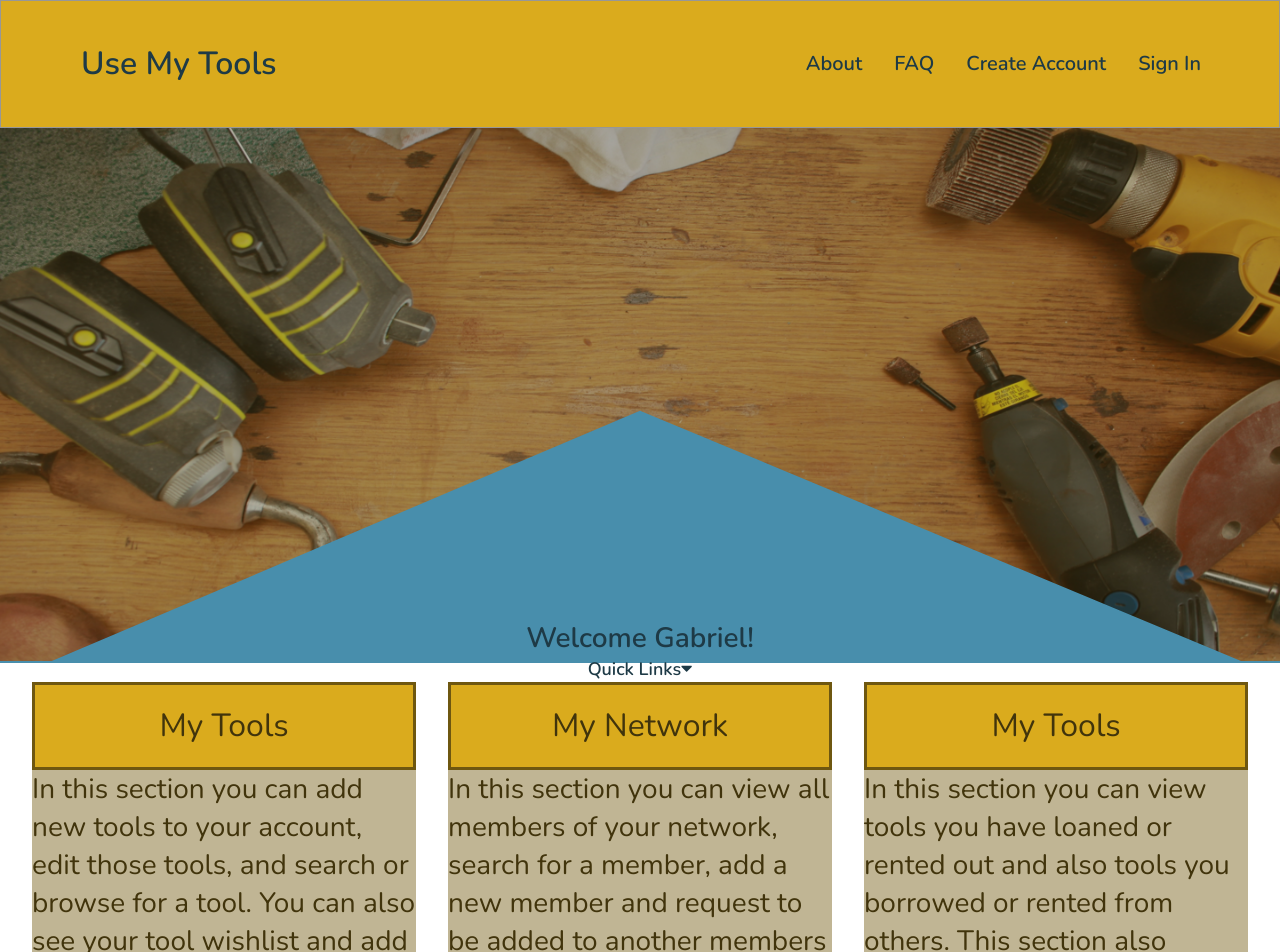
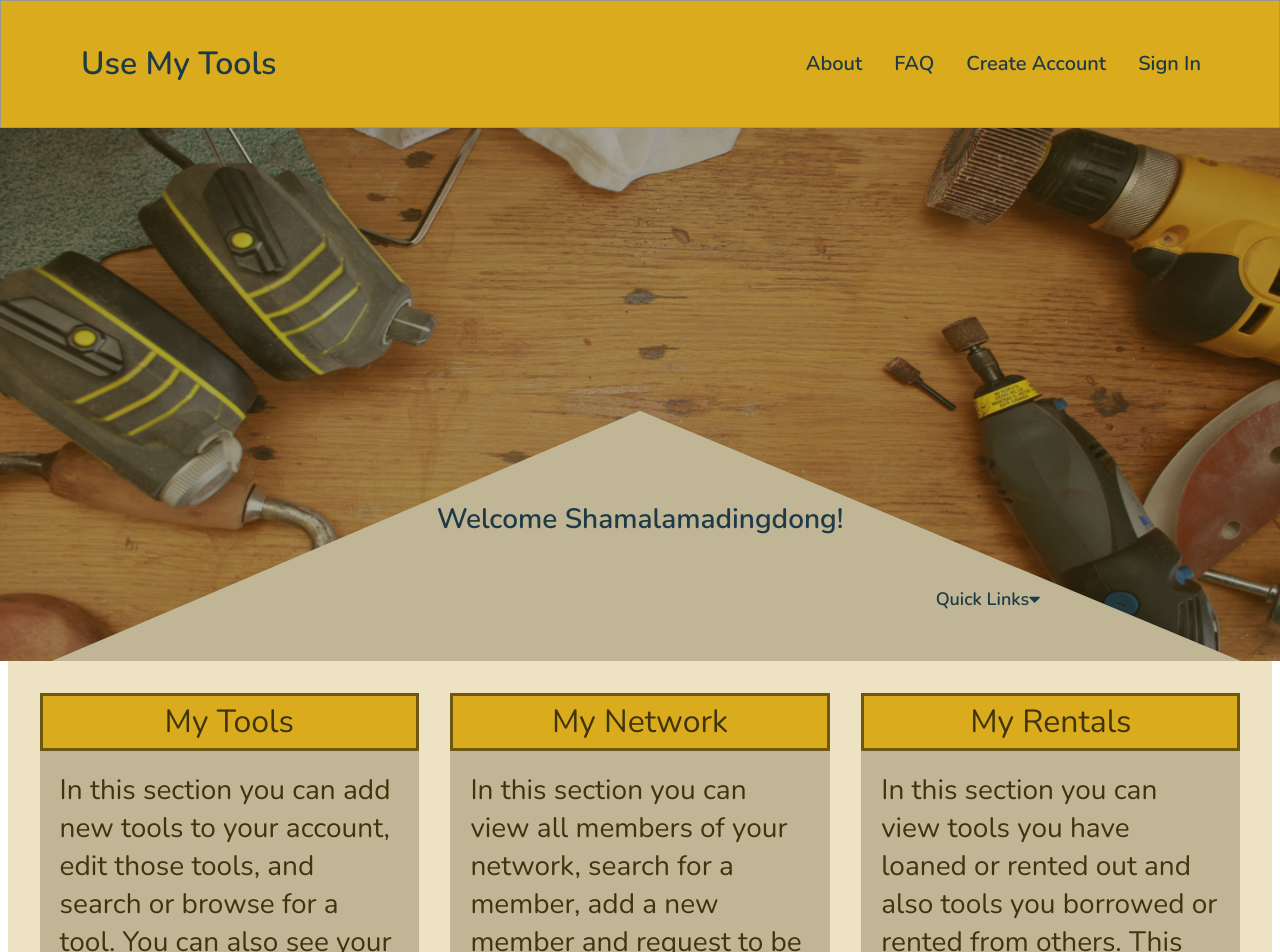
Before and after one commit to emmanormana/Build-project, a React (Create React App) app: page /dashboard in a window 1280 px wide. Shown: the top 952 px of the page. Built offline with nearby package versions, Linux system fonts and the light colour scheme.

Commit message:
styled dashboard component

```diff
--- a/src/components/auth/CreateAccount.jsx
+++ b/src/components/auth/CreateAccount.jsx
@@ -10,9 +10,9 @@ import {BottomContent, Form, FormTop, H4, Wrapper } from "../styles/signInFormSt
 import { LargerSubmitButton, UserThumbnail, TestamonialContainer, TestamonialText, TestamonialName, NameInputGroup, CreateAccountInputGroup } from "../styles/createAccountStyle";
 
 const required = value => (value ? undefined : '*Required');
-const maxLength = max => value => value && value.length > max ? `Must be ${max} characters or less` : undefined;
-const minLength = min => value => value && value.length < min ? `Must be ${min} characters or more` : undefined;
-const email = value => value && !/^[A-Z0-9._%+-]+@[A-Z0-9.-]+\.[A-Z]{2,4}/i.test(value) ? 'Invalid Email Address' : undefined;
+const maxLength = max => value => value && value.length > max ? `*Must be ${max} characters or less` : undefined;
+const minLength = min => value => value && value.length < min ? `*Must be ${min} characters or more` : undefined;
+const email = value => value && !/^[A-Z0-9._%+-]+@[A-Z0-9.-]+\.[A-Z]{2,4}/i.test(value) ? '*Invalid Email Address' : undefined;
 const maxLength20 = maxLength(20);
 const minLength2 = minLength(2);
 const minLength5 = minLength(5);
@@ -100,11 +100,8 @@ class CreateAccount extends Component {
                     </TestamonialContainer>
 
                 </BottomContent>
-
             </Wrapper>
         )
-
-
     }
 }
 
--- a/src/components/auth/SignIn.jsx
+++ b/src/components/auth/SignIn.jsx
@@ -20,7 +20,7 @@ import {
 } from '../styles/signInFormStyle';
 import TextInput from "../common/form/TextInput";
 
-const required = value => (value ? undefined : 'Required');
+const required = value => (value ? undefined : '*Required');
 
 class SignIn extends Component {
     render() {
--- a/src/components/common/data/welcomePageData.js
+++ b/src/components/common/data/welcomePageData.js
@@ -11,7 +11,7 @@ export const dashboard = [
         path: '/'
     },
     {
-        heading: 'My Tools',
+        heading: 'My Rentals',
         paragraph: 'In this section you can view tools you have loaned or rented out and also tools you borrowed or rented from others.  This section also shows all active rental requests.',
         path: '/'
     }
--- a/src/components/common/form/TextInput.jsx
+++ b/src/components/common/form/TextInput.jsx
@@ -1,13 +1,15 @@
 import React from 'react';
 import {Label, Input, InputPair, ShortLabel, ShortInput} from "../../styles/signInFormStyle";
-import { WarningRequired } from "../../styles/createAccountStyle";
+import { WarningRequired, LabelPair } from "../../styles/createAccountStyle";
 
 export const TextInput = ({input, label, type, meta: {touched, error}}) => {
     return (
         <div>
             <InputPair>
-                <Label>{label}</Label>
-                {touched && error && <WarningRequired>{error}</WarningRequired>}
+                <LabelPair>
+                    <Label>{label}</Label>
+                    {touched && error && <WarningRequired>{error}</WarningRequired>}
+                </LabelPair>
                 <Input {...input} placeholder={label} type={type} />
             </InputPair>
         </div>
@@ -20,8 +22,10 @@ export const TextInput2 = ({input, label, type, meta: {touched, error}}) => {
         <div>
 
             <InputPair>
-                <ShortLabel>{label}</ShortLabel>
-                {touched && error && <WarningRequired>{error}</WarningRequired>}
+                <LabelPair>
+                    <ShortLabel>{label}</ShortLabel>
+                    {touched && error && <WarningRequired>{error}</WarningRequired>}
+                </LabelPair>
                 <ShortInput {...input} placeholder={label} type={type} />
             </InputPair>
         </div>
--- a/src/components/styles/createAccountStyle.js
+++ b/src/components/styles/createAccountStyle.js
@@ -64,9 +64,9 @@ export const TestamonialName = styled.p`
 export const WarningRequired = styled.span`
   height: 25px;
   color: red;
-  font-size: 1.3rem;
+  font-size: 1rem;
   line-height: 25px;
-  margin-left: 20px;
+  margin-left: 0px;
   font-weight: 600;
 `;
 
@@ -87,3 +87,12 @@ export const CreateAccountInputGroup = styled.div`
   height: 90% ;
 
 `;
+
+export const LabelPair = styled.div`
+  display: flex;
+  flex-direction: row;
+  align-items: flex-start;
+  justify-content: flex-start;
+  width:100% ;
+  height: 90% ;
+`;
--- a/src/components/styles/signInFormStyle.js
+++ b/src/components/styles/signInFormStyle.js
@@ -14,6 +14,7 @@ export const Wrapper = styled.section`
   justify-content: center;
   align-items: center;
   flex-direction: column;
+  background-color:white;
 `;
 
 
--- a/src/components/tools/WelcomePage.jsx
+++ b/src/components/tools/WelcomePage.jsx
@@ -2,29 +2,41 @@ import React, {useState} from 'react';
 import {Link} from 'react-router-dom';
 import Card from './Card';
 import {dashboard} from '../common/data/welcomePageData';
-import {CardContainer, User, QuickLink} from "./cardStyle";
+import {CardContainer, User, QuickLink, QuickLinkContainer, Trianglebox} from "./cardStyle";
 import heroImage from '../../imgs/Hero Image.png'
-import {BottomContent, Image} from '../styles/signInFormStyle';
+import {BottomContent, Image, Wrapper} from '../styles/signInFormStyle';
 import {FontAwesomeIcon} from '@fortawesome/react-fontawesome';
 import {faCaretDown} from "@fortawesome/free-solid-svg-icons";
 
 const WelcomePage = () => {
     const [toggle, setToggle] = useState(false);
     return (
-        <>
+        <Wrapper>
             <Image dashboard src={heroImage} alt='Various Tools' />
+
+            <Trianglebox>
+                            {/* Add ${user}  ? */}
+                <User>Welcome Shamalamadingdong!</User>
+                <QuickLinkContainer>
+
+                    <QuickLink onClick={()=>setToggle(!toggle)}>Quick Links<FontAwesomeIcon icon={faCaretDown}/></QuickLink>
+
+                    {toggle && <Link to='/add-tool'><QuickLink child>Add a Tool</QuickLink></Link>}
+
+                    {toggle && <Link to='/borrow-tool'><QuickLink child>Borrow a Tool</QuickLink></Link>}
+
+                </QuickLinkContainer>
+
+            </Trianglebox>
+
             <BottomContent card>
-                <User>Welcome Gabriel!</User>
-                <div>
-                    <QuickLink onClick={()=>setToggle(!toggle)}>Quick Links<FontAwesomeIcon icon={faCaretDown}/></QuickLink>
-                    {toggle && <Link to='/add-tool'><QuickLink child>Add a Tool</QuickLink></Link>}
-                    {toggle && <Link to='/borrow-tool'><QuickLink child>Borrow a Tool</QuickLink></Link>}
-                </div>
+
                 <CardContainer>
                     {dashboard.map((card, i) => <Card card={card} key={i}/>)}
                 </CardContainer>
+
             </BottomContent>
-        </>
+        </Wrapper>
     )
 };
 
--- a/src/components/tools/cardStyle.jsx
+++ b/src/components/tools/cardStyle.jsx
@@ -11,13 +11,15 @@ export const WelcomePageCard = styled.div`
 
 export const CardHeader = styled.div`
   width: 100%;
-  height: 88px;
+  height: 58px;
   background-color: #DAAB1D;
   border: 3px solid #6E5710;
   color: #41340C;
   display: flex;
   justify-content: center;
   align-items: center;
+  margin-top:30px;
+
 
    &:hover {
       background-color: #41340C;
@@ -31,13 +33,14 @@ export const CardHeader = styled.div`
 
 export const CardBody = styled.div`
   width: 100%;
-  height: 362px;
+  height: 302px;
   color: #41340C;
   background-color: #C0B594;
-
+  margin-bottom: 10px;
   p {
     font-size: 2.8rem;
     line-height: 3.8rem;
+    padding: 20px;
   }
 `;
 
@@ -45,14 +48,21 @@ export const CardContainer = styled.div`
   display: flex;
   justify-content: space-evenly;
   align-items: center;
+  height: 547px ;
+  width: 1264px ;
+  background-color:#EDE3C2;
+  margin-bottom: 20px;
 `;
 
 export const User = styled.p`
+  width: 500px ;
+  height: 38px ;
   font-size: 2.8rem;
   font-weight: 600;
   line-height: 3.8rem;
   text-align: center;
   color: #1E3A46;
+  margin-top:70px;
 `;
 
 export const QuickLink = styled.p`
@@ -61,8 +71,31 @@ export const QuickLink = styled.p`
   font-size: 1.8rem;
   font-weight: 600;
   line-height: 25px;
-
+  &:hover {
+      text-decoration: underline};
   ${props => props.child && css`
     font-weight: 400;
 `}
 `;
+
+
+export const QuickLinkContainer = styled.div`
+  height: 25px;
+  color: #1E3A46;
+  font-size: 1.8rem;
+  font-weight: 600;
+  line-height: 25px;
+  margin-left:696px;
+`;
+
+
+export const Trianglebox = styled.div`
+  background-color: #C0B594;
+  display: flex;
+  flex-direction:column;
+  justify-content: space-evenly;
+  align-items: center;
+  height: 280px ;
+  width: 1264px ;
+  margin-top: -280px;
+`;
```
